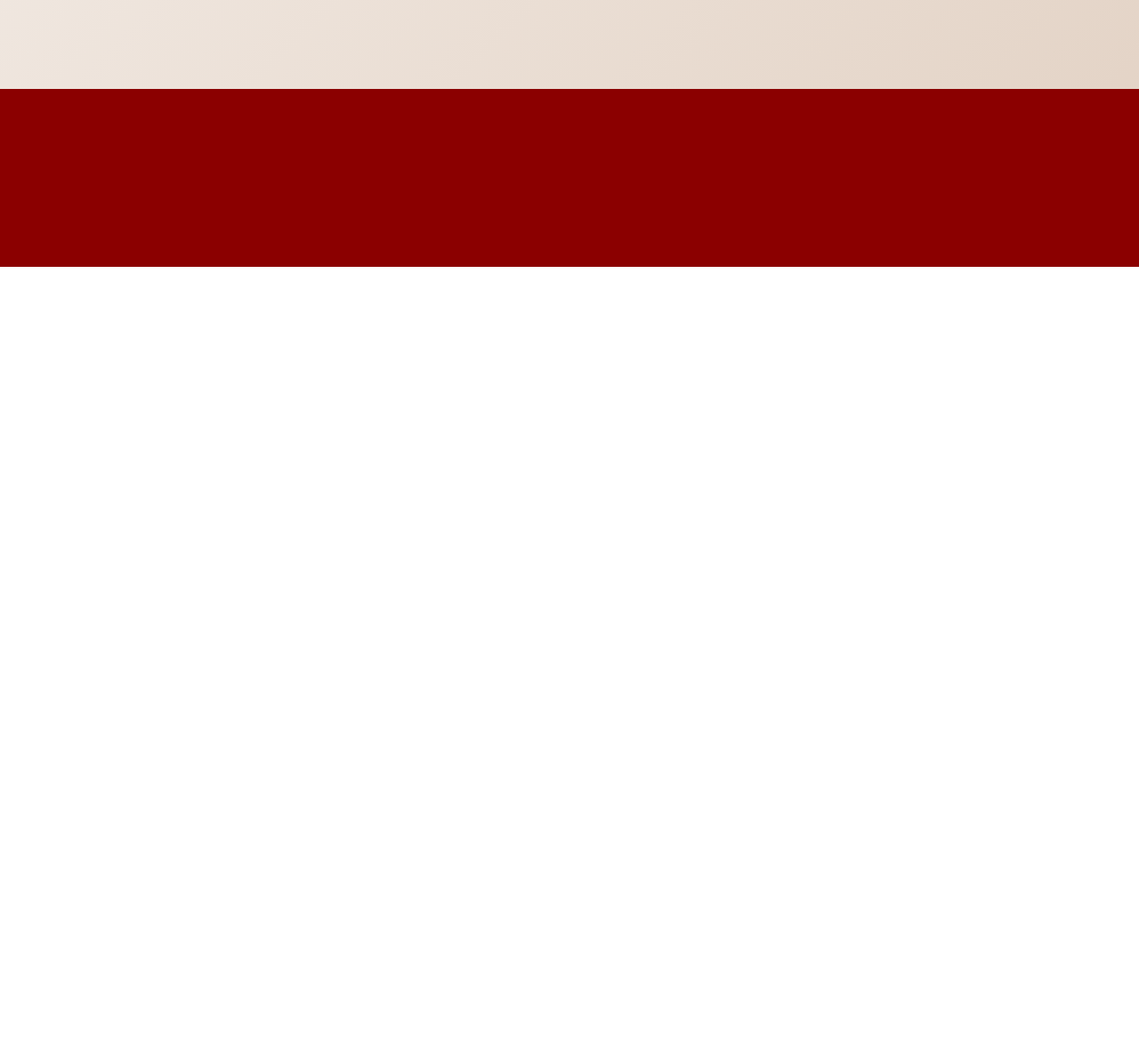
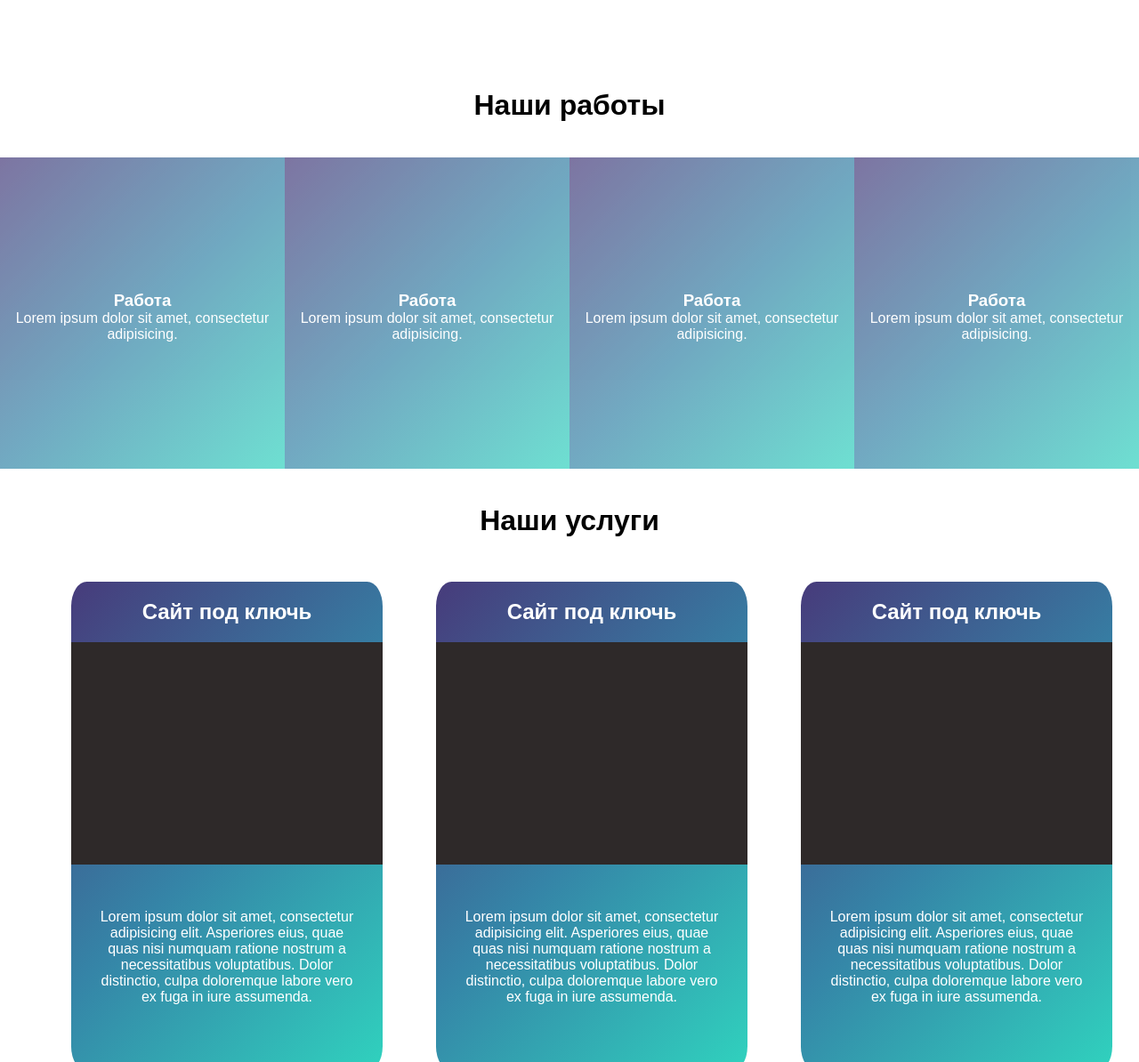
Before and after one commit to Fes11/Project1, a plain HTML site: page sani/index.html in a window 1280 px wide. Shown: the part 1606-2800 px from the top of the page at 89% size. Before the commit the page ends 1906 px from the top, so only its background shows below. Drawn offline with Linux system fonts and the light colour scheme.

Commit message:
Add files via upload

```diff
--- a/sani/index.html
+++ b/sani/index.html
@@ -5,6 +5,7 @@
 	<title>Sani</title>
 
 	<link rel="stylesheet" href="css/style.css">
+	<link rel="stylesheet" href="css/anime.css">
 </head>
 <body>
 	<header>
@@ -26,10 +27,66 @@
 
 	<div class="lok">
 		<h1>О нас</h1>
-		<p>Lorem ipsum dolor sit amet, consectetur adipisicing elit. Sunt, est, dolore. Error autem voluptatum, nulla quam officiis, rem dolorum, dolores facilis nihil nesciunt exercitationem. Nesciunt expedita reprehenderit voluptatum vero tempore.
-		Lorem ipsum dolor sit amet, consectetur adipisicing elit. Unde necessitatibus, deleniti delectus suscipit libero architecto ex ducimus quidem asperiores! Quibusdam, tenetur dicta reiciendis placeat beatae illo optio iure molestias aliquid.</p>
+		<div class="lok__flex">
+			<div class="title">
+			<h3>Мы молодая команда разработчиков с большими перспективами</h3>
+			<h4>Плюсы работать с нами:</h4>
+				<li>Быстро</li>
+				<li>Надежно</li>
+				<li>Красиво</li>
+				<li>Дорого</li>
+			</div>
+			<div class="img"></div>
+		</div>
 	</div>
 
+	<div class="work">
+		<h1>Наши работы</h1>
+
+		<div class="work__flex">
+			<div class="work-1">
+				<h3>Работа</h3>
+				<p>Lorem ipsum dolor sit amet, consectetur adipisicing.</p>
+			</div>
+			<div class="work-1">
+				<h3>Работа</h3>
+				<p>Lorem ipsum dolor sit amet, consectetur adipisicing.</p>
+			</div>
+			<div class="work-1">
+				<h3>Работа</h3>
+				<p>Lorem ipsum dolor sit amet, consectetur adipisicing.</p>
+			</div>
+			<div class="work-1">
+				<h3>Работа</h3>
+				<p>Lorem ipsum dolor sit amet, consectetur adipisicing.</p>
+			</div>
+		</div>
+	</div>
+
+	<div class="yclygi">
+		<h1>Наши услуги</h1>
+
+		<div class="yclygi__columns">
+
+			<div class="yclygi__columns-column">
+				<h2>Сайт под ключь</h2>
+				<div class="img"></div>
+				<p>Lorem ipsum dolor sit amet, consectetur adipisicing elit. Asperiores eius, quae quas nisi numquam ratione nostrum a necessitatibus voluptatibus. Dolor distinctio, culpa doloremque labore vero ex fuga in iure assumenda.</p>
+			</div>
+
+			<div class="yclygi__columns-column">
+				<h2>Сайт под ключь</h2>
+				<div class="img"></div>
+				<p>Lorem ipsum dolor sit amet, consectetur adipisicing elit. Asperiores eius, quae quas nisi numquam ratione nostrum a necessitatibus voluptatibus. Dolor distinctio, culpa doloremque labore vero ex fuga in iure assumenda.</p>
+			</div>
+
+			<div class="yclygi__columns-column">
+				<h2>Сайт под ключь</h2>
+				<div class="img"></div>
+				<p>Lorem ipsum dolor sit amet, consectetur adipisicing elit. Asperiores eius, quae quas nisi numquam ratione nostrum a necessitatibus voluptatibus. Dolor distinctio, culpa doloremque labore vero ex fuga in iure assumenda.</p>
+			</div>
+		</div>
+	</div>
 
 	<footer>
 
--- /dev/null
+++ b/sani/scss/anime.scss
@@ -0,0 +1,3 @@
+.work-1:hover {
+	opacity: 100%;
+}
--- a/sani/scss/style.scss
+++ b/sani/scss/style.scss
@@ -1,12 +1,17 @@
 $black : #2e2929;
+// $grad : linear-gradient(60deg, #3d3393 0%, #2b76b9 37%, #2cacd1 65%, #35eb93 100%);
+$grad : linear-gradient(-225deg, #473B7B 0%, #3584A7 51%, #30D2BE 100%);
 * {
 	font-family: sans-serif;
 	padding: 0;
 	margin: 0;
 }
 body {
-	background-image: linear-gradient(135deg, #fdfcfb 0%, #e2d1c3 100%);
+	background: white;
  	color: black;
+ 	h1 {
+ 		text-align: center;
+ 	}
 }
 header {
 	display: flex;
@@ -27,17 +32,19 @@ header {
 	nav {
 		display: flex;
 		justify-content: space-between;
-
+		text-transform: uppercase;
+		font-size: 18px;
+		padding: 0 35px;
 		li {
 			list-style: none;
 			margin: 0 30px;
 			:hover {
 				transition: all 0.5s;
-				  background-image: linear-gradient(to top, #7028e4 0%, #e5b2ca 100%);
-				  -webkit-background-clip: text;
-				  -webkit-text-fill-color: transparent;
-				  color: #0B2349;
-				  display: table;
+				background-image: $grad;
+				-webkit-background-clip: text;
+				-webkit-text-fill-color: transparent;
+				color: #0B2349;
+				display: table;
 			}
 		}
 		a {
@@ -66,7 +73,7 @@ header {
 		margin: 300px 0 0 0;
 		font-family: 'Rubik One', sans-serif;
 	  text-transform: uppercase;
-	  background-image: linear-gradient(to top, #7028e4 0%, #e5b2ca 100%);
+	  background-image: $grad;
 	  -webkit-background-clip: text;
 	  -webkit-text-fill-color: transparent;
 	  color: #0B2349;
@@ -76,17 +83,87 @@ header {
 .lok {
 	height: 100vh;
 	h1 {
-		text-align: center;
 		font-size: 45px;
 		margin: 40px 0;
 	}
 	p {
 		text-size: 30px;
 	}
+	&__flex {
+		display: flex;
+
+		.title {
+			width: 50%;
+			padding: 0 50px 50px 50px;
+			h3 {
+				font-size: 22px;
+				margin: 20px 0;
+			}
+			h4 {
+				font-size: 20px;
+				margin: 20px 0;
+			}
+			li{
+				font-size: 18px;
+				line-height: 30px;
+			}
+		}
+		.img {
+			width: 50%;
+			background:$grad;
+		}
+	}
+}
+.work {
+	text-align: center;
+
+	&__flex {
+		display: flex;
+		margin: 40px 0;
+	}
+	.work-1 {
+		width: 25%;
+		height: 350px;
+		background: $grad;
+		opacity: 70%;
+		color: white;
+		h3 {
+			margin: 150px 0 0 0;
+		}
+	}
+}
+.yclygi {
+	height: 100vh;
+	&__columns {
+		padding: 50px;
+		display: flex;
+		height: 100%;
+		&-column {
+			.img {
+				width: 350px;
+				height: 250px;
+				background: $black;
+				margin: 20px auto;
+			}
+			text-align: center;
+			height: 550px;
+			background: $grad;
+			color: white;
+			border-radius: 5%;
+			margin: 0 30px;
+			p {
+				padding: 30px;
+			}
+			h2 {
+				margin: 20px 0;
+			}
+		}
+	}
 }
 
 footer {
-	background: darkred;
+	background-color: $black;
+	text-align: center;
 	width: 100%;
 	height: 200px;
 }
```
Also changed, not shown: sani/css/anime.css (added), sani/css/style.css.
